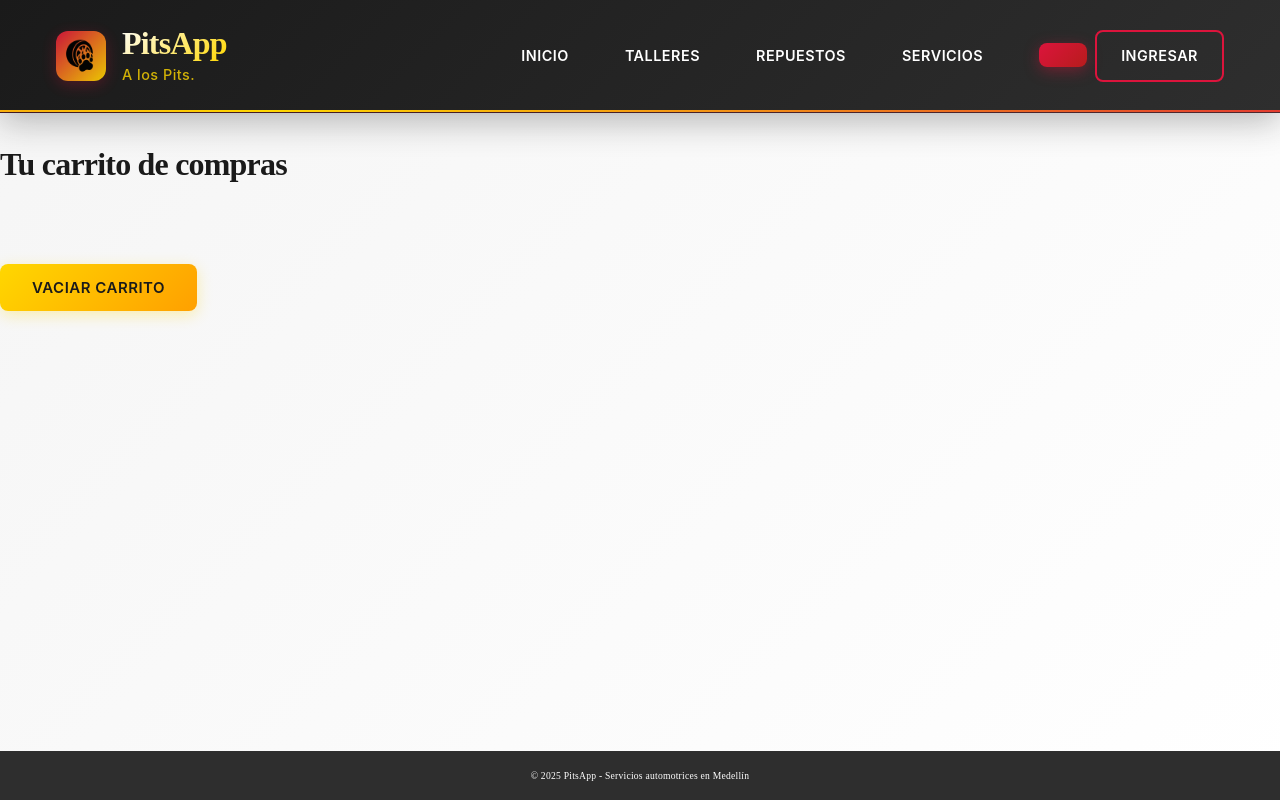
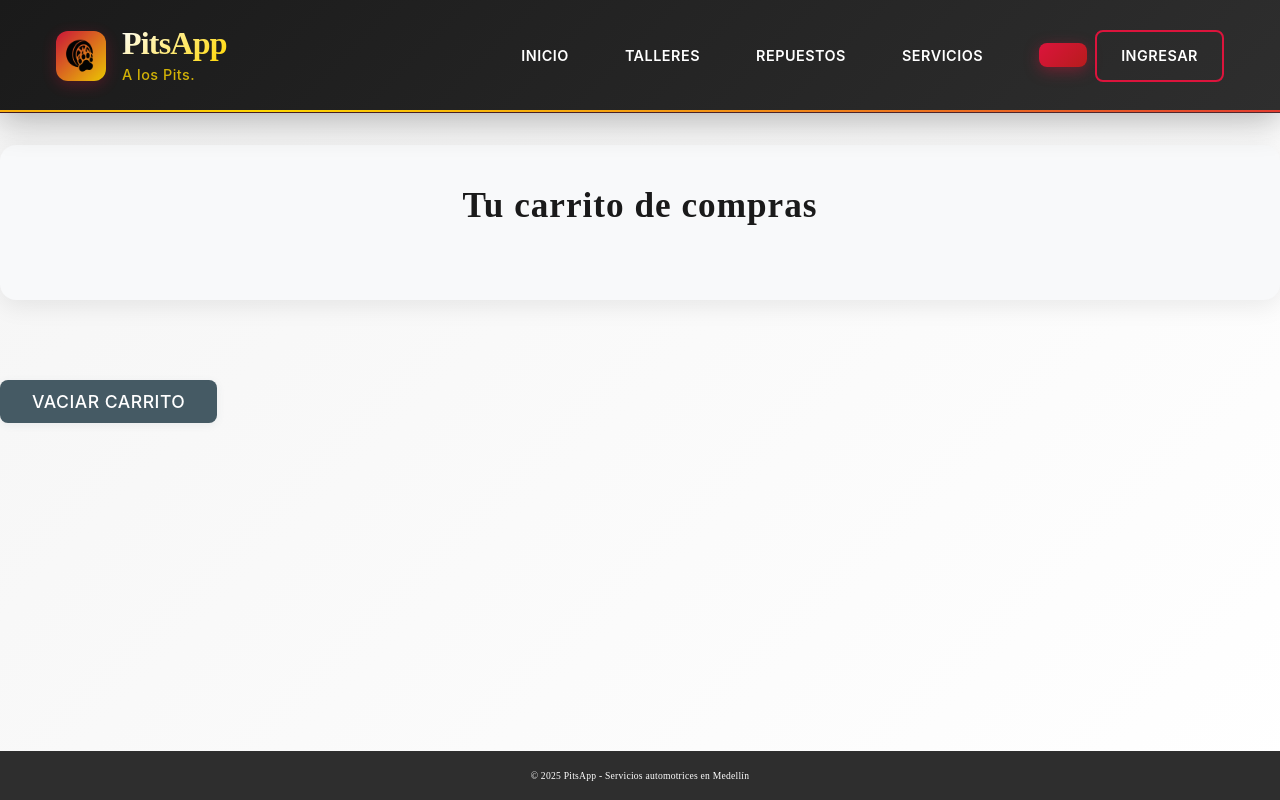
Before and after one commit to DELasso/PitsApp, an Angular app in the folder frontend/: page /cart in a window 1280 px wide. Built offline with nearby package versions, Linux system fonts and the light colour scheme; some icons are missing; a web font is replaced by a local one.

Commit message:
antes del 2do  pull

```diff
--- a/frontend/src/app/pages/cart/cart.component.scss
+++ b/frontend/src/app/pages/cart/cart.component.scss
@@ -1,49 +1,112 @@
-
 .cart-container {
   margin-bottom: 3rem;
+  background: var(--background-secondary, #f8f9fa);
+  border-radius: 16px;
+  box-shadow: 0 6px 24px rgba(0,0,0,0.08);
+  padding: 2.5rem 2rem;
 
   h2 {
-    font-size: 2rem;
+    font-size: 2.2rem;
     margin-bottom: 2rem;
     color: var(--text-primary);
+    font-weight: 700;
+    letter-spacing: 1px;
+    text-align: center;
   }
 
   .cart-grid {
     display: grid;
-    grid-template-columns: repeat(auto-fit, minmax(200px, 1fr));
-    gap: 1.5rem;
+    grid-template-columns: repeat(auto-fit, minmax(260px, 1fr));
+    gap: 2rem;
   }
 
   .cart-item {
-    background: white;
-    padding: 2rem 1rem;
-    border-radius: 12px;
-    box-shadow: 0 4px 16px rgba(0,0,0,0.1);
+    background: var(--background-primary, #fff);
+    padding: 2rem 1.2rem;
+    border-radius: 14px;
+    box-shadow: 0 4px 16px rgba(0,0,0,0.12);
     text-align: center;
-    transition: transform 0.2s ease;
+    transition: transform 0.22s cubic-bezier(.4,0,.2,1), box-shadow 0.22s;
+    position: relative;
+    border: 1px solid var(--border-color, #eaeaea);
 
     &:hover {
-      transform: translateY(-4px);
+      transform: translateY(-6px) scale(1.03);
+      box-shadow: 0 8px 32px rgba(0,0,0,0.14);
+      border-color: var(--primary, #d32f2f);
     }
 
     .cart-icon {
-      font-size: 3rem;
-      margin-bottom: 1rem;
+      font-size: 3.2rem;
+      margin-bottom: 1.2rem;
+      color: var(--primary, #d32f2f);
+      background: var(--background-secondary, #f8f9fa);
+      border-radius: 50%;
+      width: 64px;
+      height: 64px;
+      display: flex;
+      align-items: center;
+      justify-content: center;
+      margin: 0 auto 1.2rem auto;
+      box-shadow: 0 2px 8px rgba(0,0,0,0.07);
     }
 
     h3 {
-      font-size: 1.2rem;
+      font-size: 1.25rem;
       margin-bottom: 0.5rem;
       color: var(--text-primary);
+      font-weight: 600;
     }
 
     p {
       color: var(--text-secondary);
-      margin-bottom: 1.5rem;
+      margin-bottom: 1.2rem;
+      font-size: 1rem;
+
+      strong {
+        color: var(--primary, #d32f2f);
+      }
     }
 
     .btn {
       padding: 0.5rem 1.5rem;
+      font-size: 1rem;
+      border-radius: 8px;
+      font-weight: 500;
+      box-shadow: 0 2px 8px rgba(211,47,47,0.08);
+
+      &.btn-danger {
+        background: var(--primary, #d32f2f);
+        color: #fff;
+        border: none;
+        transition: background 0.18s;
+        &:hover {
+          background: #b71c1c; // fallback to a manually darkened color
+        }
+      }
     }
   }
 }
+
+.btn-secondary {
+  margin-top: 2rem;
+  padding: 0.7rem 2rem;
+  font-size: 1.1rem;
+  border-radius: 8px;
+  background: var(--secondary, #455a64);
+  color: #fff;
+  border: none;
+  font-weight: 500;
+  box-shadow: 0 2px 8px rgba(69,90,100,0.08);
+  transition: background 0.18s;
+  &:hover {
+    background: #37474f; // manually darkened fallback for #455a64
+  }
+}
+
+[ng-template] p {
+  text-align: center;
+  font-size: 1.1rem;
+  color: var(--text-secondary);
+  margin-top: 2rem;
+}
```
